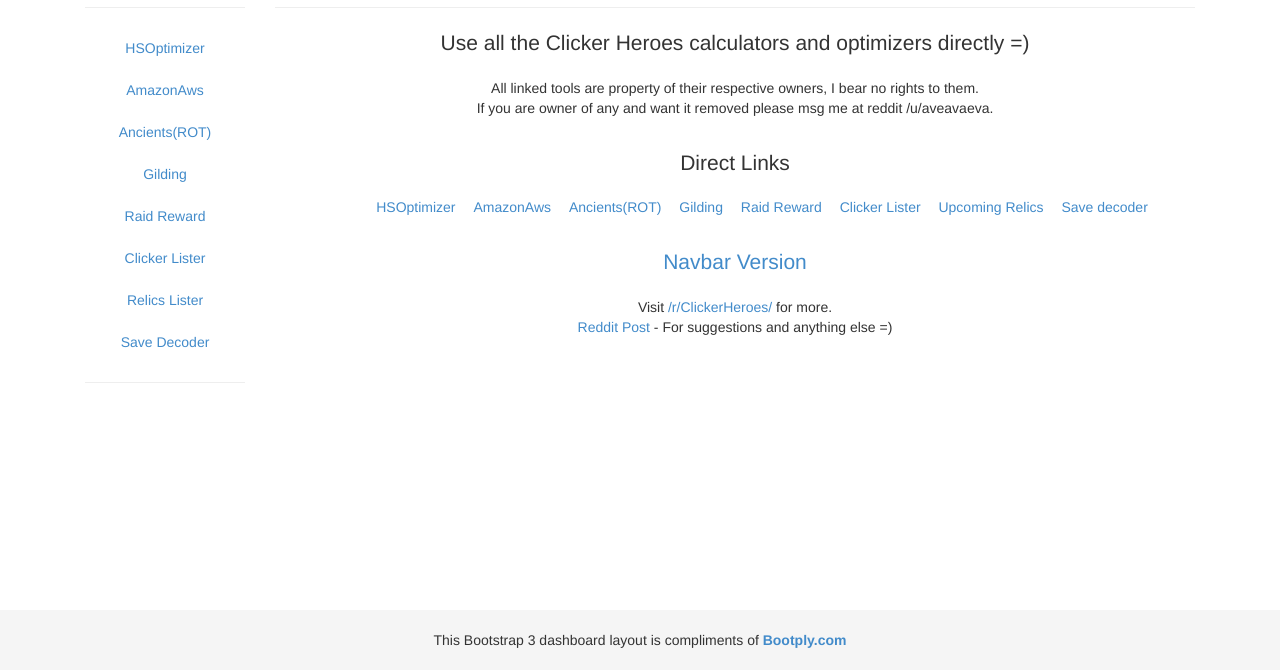
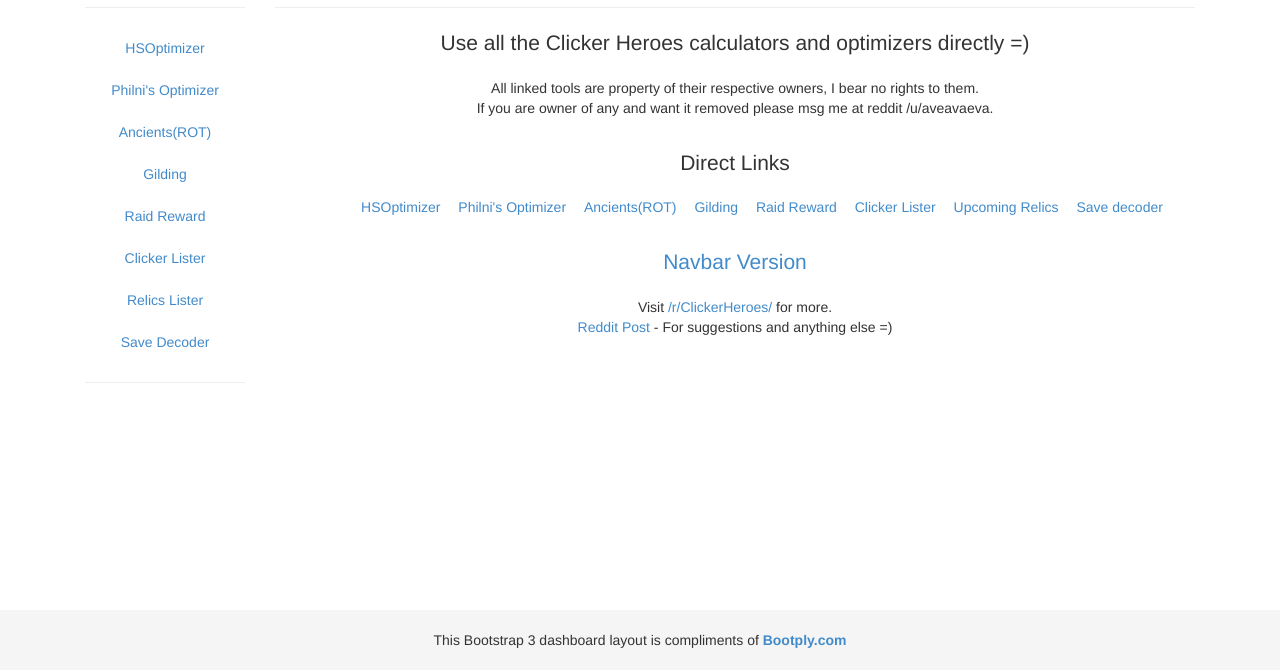
Before and after one commit to CHList/tools, a plain HTML site: page v2/index.html in a window 1280 px wide. Shown: the part 130-800 px from the top of the page. Drawn offline with nearby package versions, Linux system fonts and the light colour scheme.

Commit message:
Update Amazonaws calculator added

```diff
--- a/v2/index.html
+++ b/v2/index.html
@@ -51,7 +51,7 @@
 
       <ul id="nav" class="nav nav-stacked">
 <li><a href="http://hsoptimizer.github.io/ancient/">HSOptimizer</a></li>
-<li><a href="http://s3-us-west-2.amazonaws.com/clickerheroes/ancientssoul.html">AmazonAws</a></li>
+<li><a href="http://philni.neocities.org/ancientssoul.html">Philni's Optimizer</a></li>
 <li><a href="http://wieschie.github.io/">Ancients(ROT)</a></li>
 <li><a href="http://theriebel.de/gilding/">Gilding</a></li>
 <li><a href="http://mr1penguin.github.io/ch/hs_for_raid/">Raid Reward</a></li>
@@ -85,9 +85,8 @@
                     </li>
 
                     <li>
-                        <a href=
-                        "http://s3-us-west-2.amazonaws.com/clickerheroes/ancientssoul.html"
-                        target="_blank">AmazonAws</a>
+                        <a href="http://philni.neocities.org/ancientssoul.html" target=
+                        "_blank">Philni's Optimizer</a>
                     </li>
 
                     <li>
```
